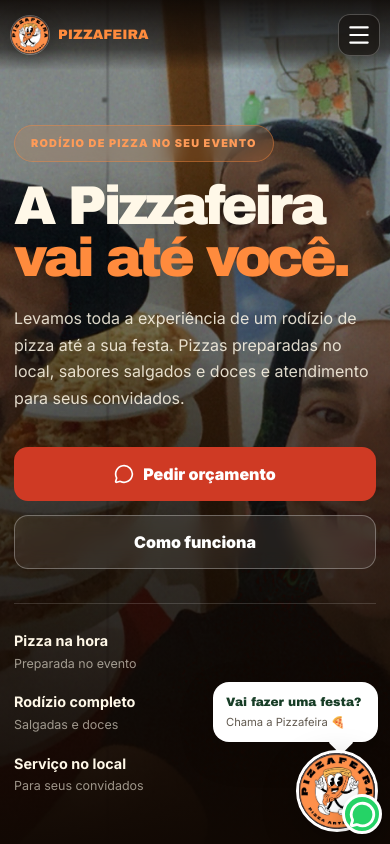
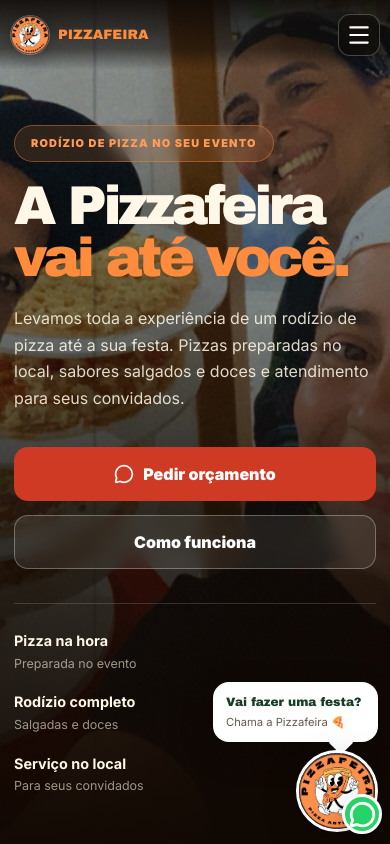
Before and after one commit to colicignoubuntu-w/pizzafeira, a React (Vite) app: page / in a window 390 px wide. Shown: the top 844 px of the page. Built offline with nearby package versions, Linux system fonts and the light colour scheme.

Commit message:
Atualiza site Pizzafeira

```diff
--- a/src/components/Hero/Hero.css
+++ b/src/components/Hero/Hero.css
@@ -362,7 +362,8 @@
       Isso cria sobra para cima e para baixo,
       permitindo cortar a parte vazia.
     */
-    background-size: auto 135%;
+   background-size: auto 155%;
+background-position: 50% 100%;
 
     /*
       50% = centralizado horizontalmente.
```
